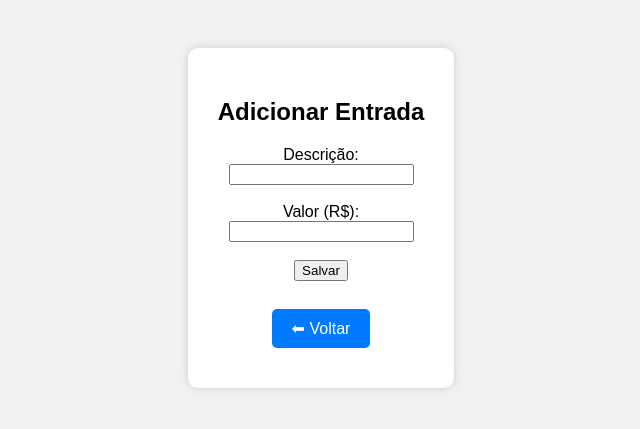
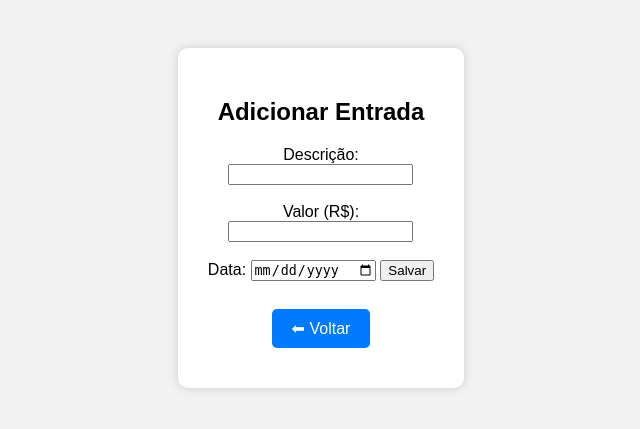
Before and after one commit to gutusmao12/Fluxo_de_Caixa_Python, a Flask app: page /adicionar_entrada in a window 1280 px wide. Shown: the top 429 px of the page, without its empty margins (319-959 px from the left). Run offline with Flask 3, Linux system fonts and the light colour scheme; the visitor is signed in with stand-in values (Sample User, id 1).

Commit message:
feat: adicionando data nas entradas e saídas

```diff
--- a/templates/entrada.html
+++ b/templates/entrada.html
@@ -14,6 +14,9 @@
             <label>Valor (R$):</label><br>
             <input type="number" name="valor" step="0.01" required><br><br>
 
+            <label for="data">Data:</label>
+            <input type="date" name="data" required>
+
             <input type="submit" value="Salvar" class="button">
         </form>
         <br>
--- a/templates/saida.html
+++ b/templates/saida.html
@@ -14,6 +14,9 @@
             <label>Valor (R$):</label><br>
             <input type="number" name="valor" step="0.01" required><br><br>
 
+            <label for="data">Data:</label>
+            <input type="date" name="data" required>
+
             <input type="submit" value="Salvar" class="button">
         </form>
         <br>
```
